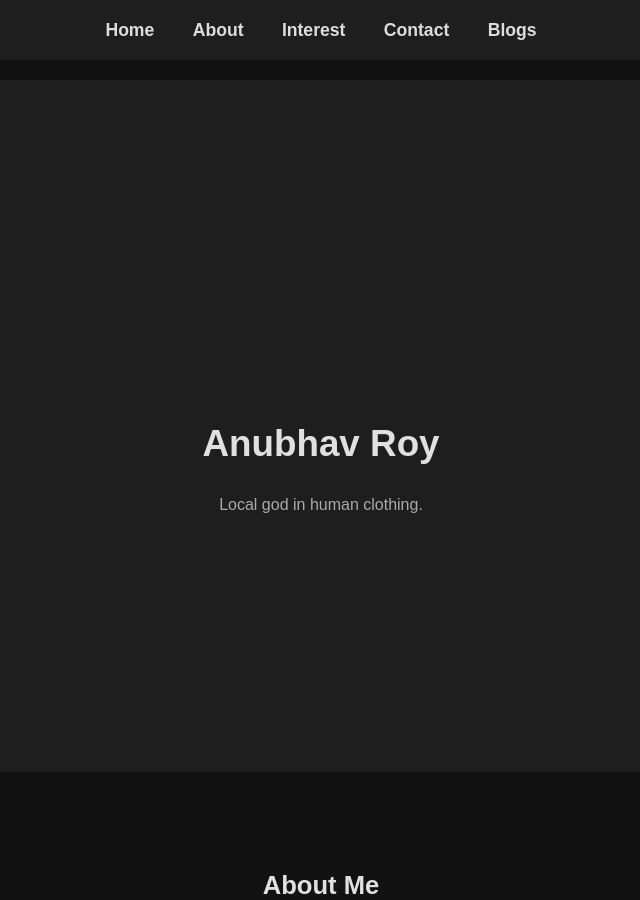
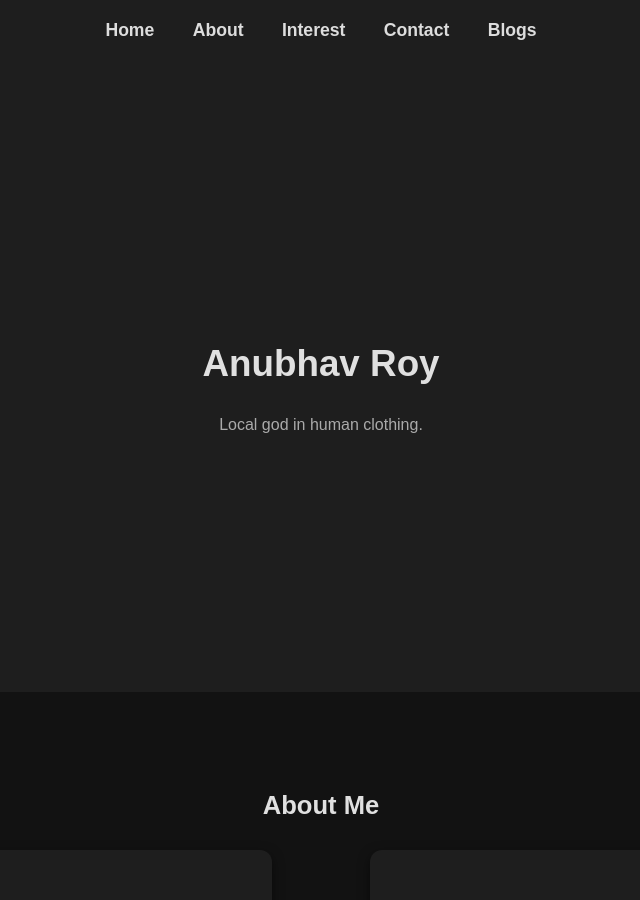
Before and after one commit to justanubhav/justanubhav.github.io, a Jekyll site: the page built from index.html, in a window 1280 px wide and 900 px high. Shown: the whole window, without its empty margins (319-959 px from the left). Built offline with Jekyll 4.4.1, drawn with Linux system fonts in a browser that asks for light colours; some web fonts are replaced.

Commit message:
Update default.html

```diff
--- a/_layouts/default.html
+++ b/_layouts/default.html
@@ -22,7 +22,7 @@
   </nav>
 
   <!-- Page Content -->
-  <main style="padding-top: 80px;"> <!-- Ensures content isn't attached to nav -->
+  <main style="padding-top: 0px;"> <!-- Ensures content isn't attached to nav -->
     {{ content }}
   </main>
 
```
